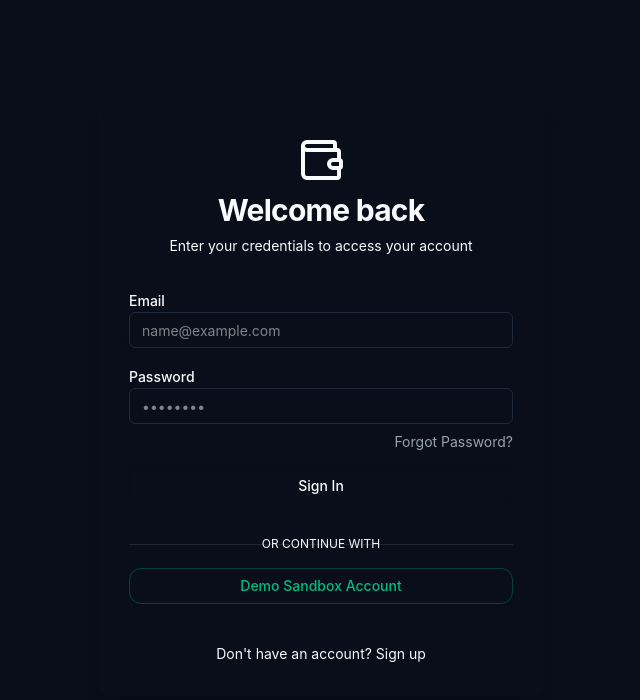
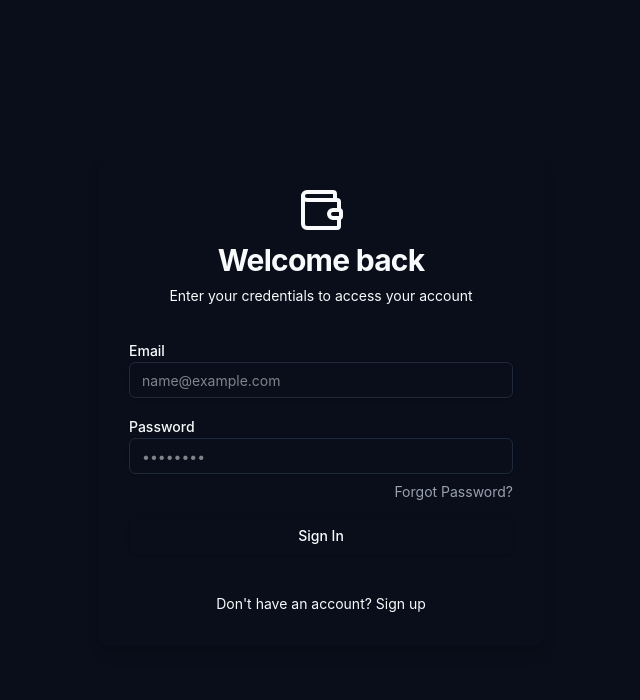
Before and after one commit to dybrahimovic28/Money-tracker, a React (Vite) app: page /login in a window 1280 px wide. Shown: the top 700 px of the page, without its empty margins (319-959 px from the left). Built offline with nearby package versions, Linux system fonts and the light colour scheme.

Commit message:
refactor: remove demo sandbox account button from login page

```diff
--- a/src/pages/Login.tsx
+++ b/src/pages/Login.tsx
@@ -104,28 +104,7 @@ export function Login() {
           </Button>
         </form>
 
-        <div className="relative my-4">
-          <div className="absolute inset-0 flex items-center">
-            <span className="w-full border-t border-white/10" />
-          </div>
-          <div className="relative flex justify-center text-xs uppercase">
-            <span className="bg-card px-2 text-muted-foreground">Or continue with</span>
-          </div>
-        </div>
 
-        <Button
-          type="button"
-          variant="outline"
-          className="w-full border-emerald-500/30 text-emerald-500 hover:bg-emerald-500/10 hover:text-emerald-400 rounded-xl"
-          onClick={() => {
-            setEmail('demo@example.com')
-            setPassword('demo1234')
-            signInWithDemo('demo@example.com')
-            toast.success('Successfully logged in as Demo User!')
-          }}
-        >
-          Demo Sandbox Account
-        </Button>
 
         <div className="text-center text-sm pt-2">
           <button
```
